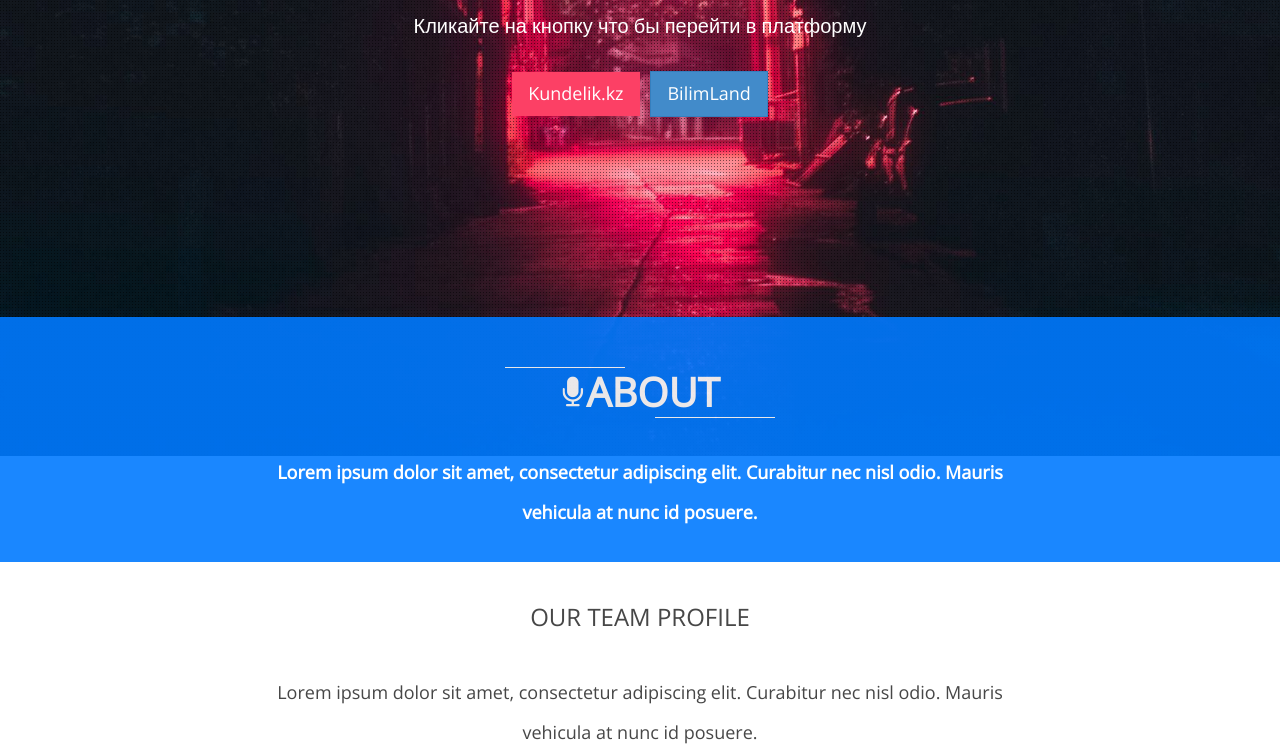
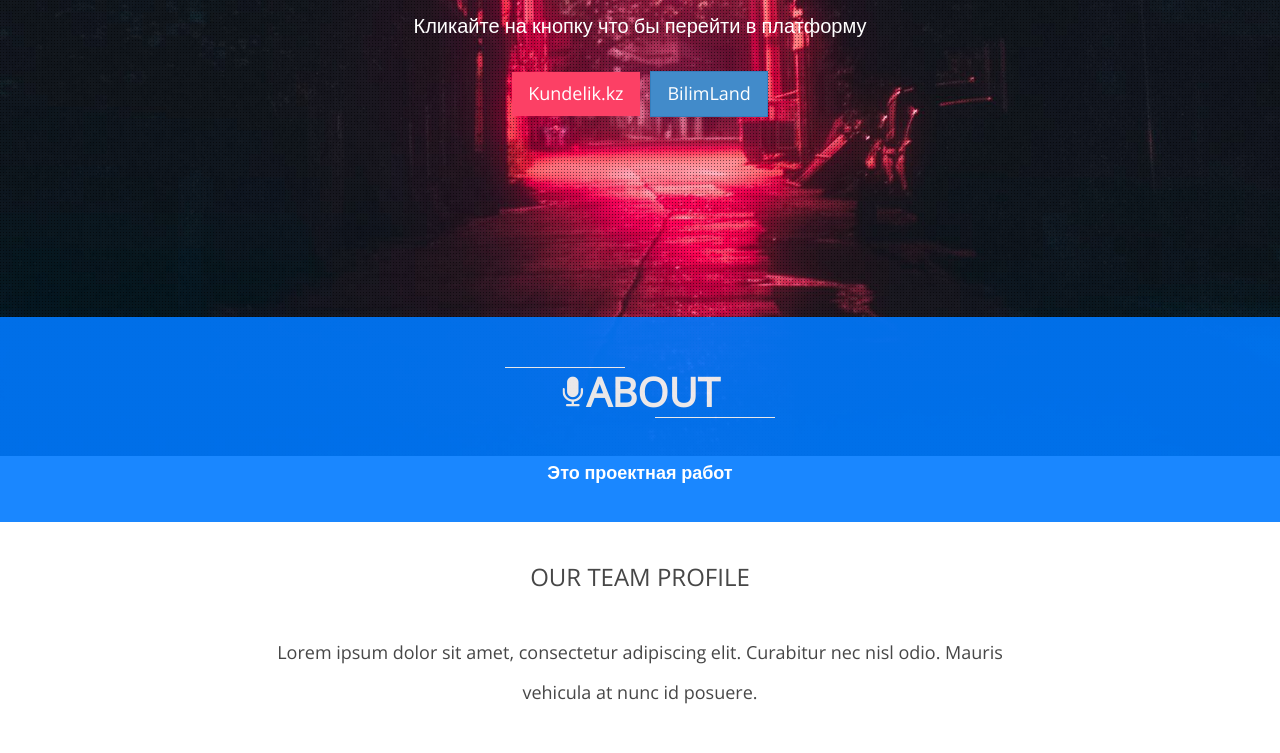
Before and after one commit to Otash-coder/school.project-1, a plain HTML site: page bs-biwas/index.html in a window 1280 px wide. Shown: the part 344-1097 px from the top of the page. Drawn offline with nearby package versions, Linux system fonts and the light colour scheme; files whose address does not match are found by name.

Commit message:
Update index.html

```diff
--- a/bs-biwas/index.html
+++ b/bs-biwas/index.html
@@ -81,8 +81,8 @@
                 <div class="row text-center">
                     <div class="col-md-8 col-md-offset-2 ">
                         <h4>
-                            <strong>Lorem ipsum dolor sit amet, consectetur adipiscing elit.
-                                Curabitur nec nisl odio. Mauris vehicula at nunc id posuere.
+                            <strong>
+                                Это проектная работ
                             </strong>
                         </h4>
                     </div>
```
